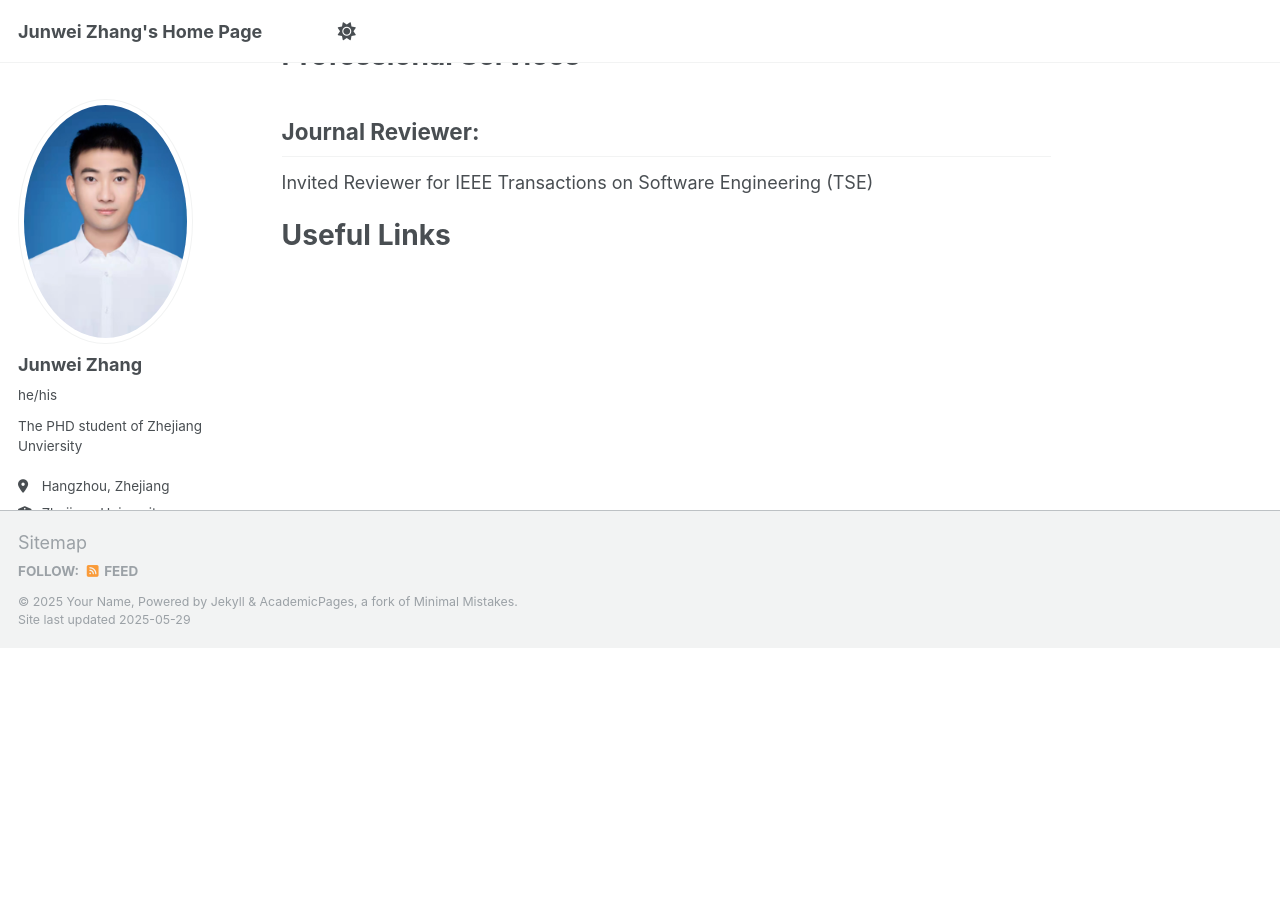
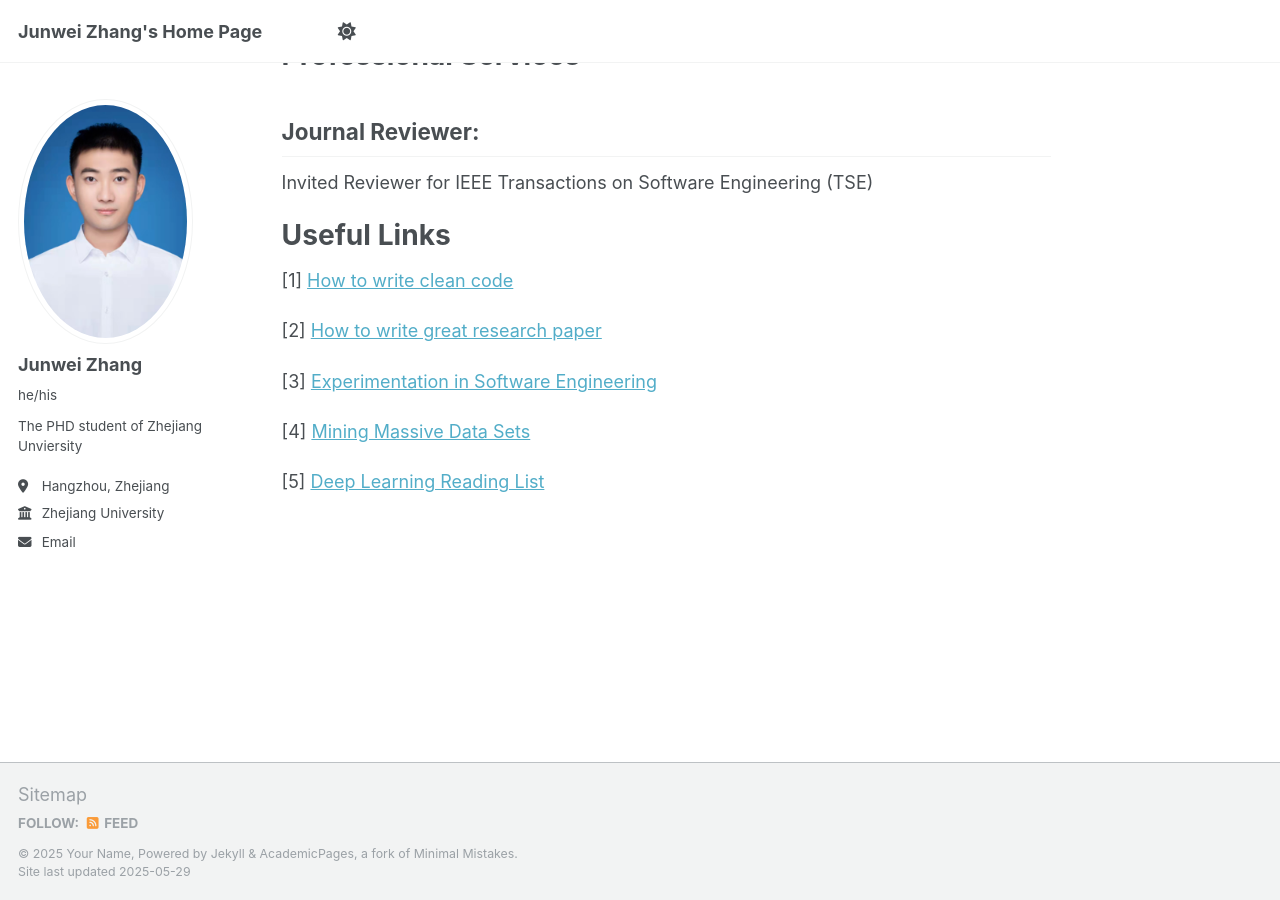
Before and after one commit to jw-zhang-zju/jw-zhang-zju.github.io, a Jekyll site: the page built from _pages/about.md, in a window 1280 px wide and 900 px high, scrolled down 3000 px. Built offline with Jekyll 4.4.1, drawn with Linux system fonts in a browser that asks for light colours; before the commit the page ends 3648 px from its top, so only the background shows below that.

Commit message:
Update about.md

```diff
--- a/_pages/about.md
+++ b/_pages/about.md
@@ -85,3 +85,12 @@ Research Intern, Huawei, Hangzhou, China, January 2022 - Present, Advisior: Dr.
 Invited Reviewer for IEEE Transactions on Software Engineering (TSE)
 
 # Useful Links
+[1] [How to write clean code]()
+
+[2] [How to write great research paper](https://www.microsoft.com/en-us/research/academic-program/write-great-research-paper/)
+
+[3] [Experimentation in Software Engineering]()
+
+[4] [Mining Massive Data Sets]()
+
+[5] [Deep Learning Reading List](https://github.com/robertsdionne/neural-network-papers)
```
